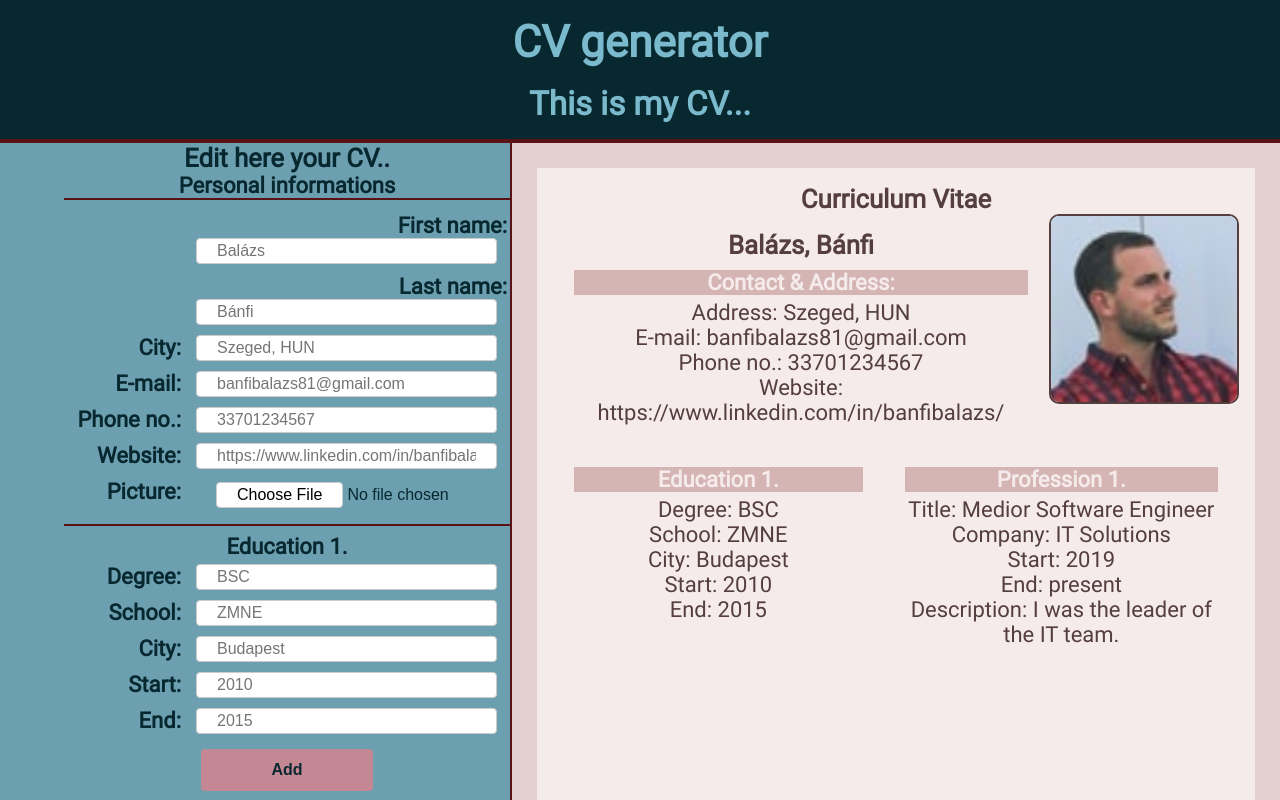
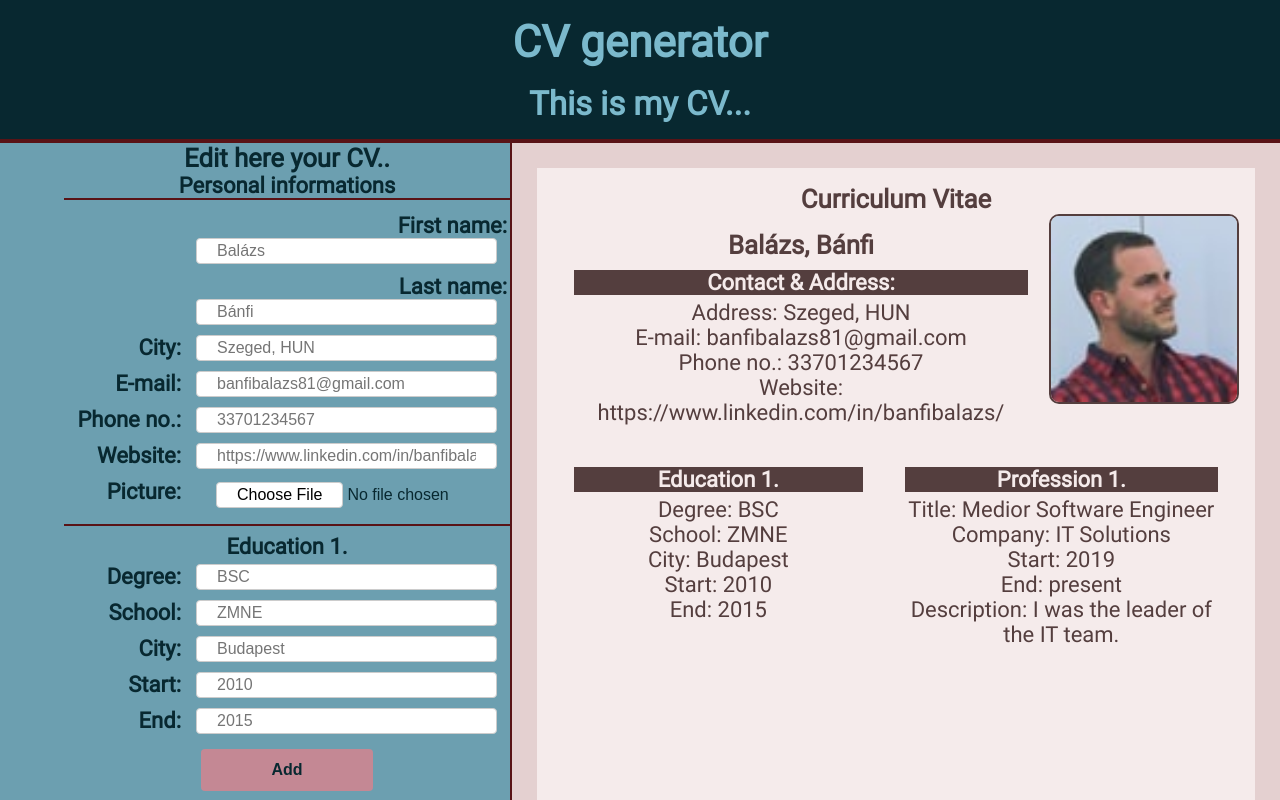
Before and after one commit to BalazsBanfi/CV-generator, a React (Vite) app: page / in a window 1280 px wide. Shown: the top 800 px of the page. Built offline with nearby package versions, Linux system fonts and the light colour scheme.

Commit message:
Add print h4 dark bg

```diff
--- a/src/styles/style.css
+++ b/src/styles/style.css
@@ -169,7 +169,7 @@ button:hover {
 
 .container h4 {
   color: var(--printC1);
-  background-color: var(--printC3);
+  background-color: var(--printC4);
   margin: 10px 5px 5px;
 }
 
```
